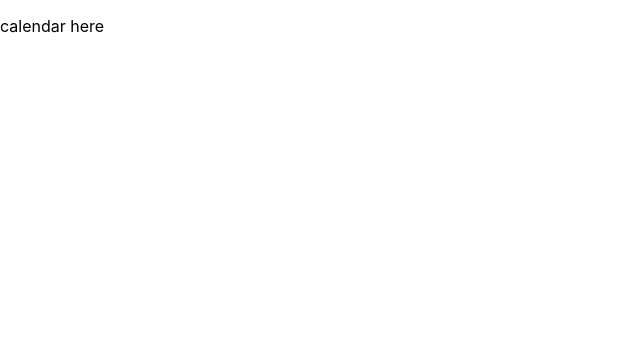
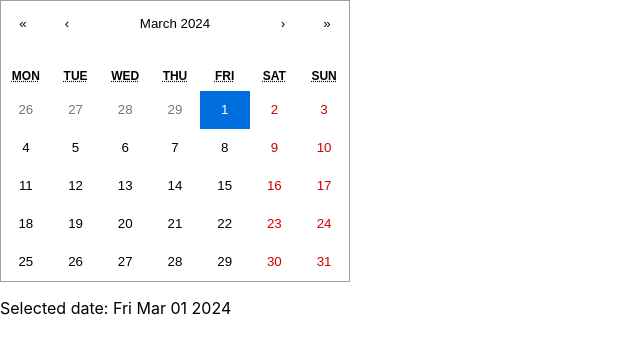
Before and after one commit to bsimonson1/Schedule-Sorcerers, a React (Create React App) app in the folder schedulesorcerers/: page /home in a window 1280 px wide. Shown: the top 354 px of the page, without its empty margins (0-640 px from the left). Built offline with nearby package versions, Linux system fonts and the light colour scheme.

Commit message:
added basic calendar and fixed navigation

```diff
--- a/schedulesorcerers/package.json
+++ b/schedulesorcerers/package.json
@@ -7,8 +7,9 @@
     "@testing-library/react": "^13.4.0",
     "@testing-library/user-event": "^13.5.0",
     "react": "^18.2.0",
+    "react-calendar": "^4.8.0",
     "react-dom": "^18.2.0",
-    "react-router-dom": "^6.22.2",
+    "react-router-dom": "^6.22.3",
     "react-scripts": "5.0.1",
     "web-vitals": "^2.1.4"
   },
--- a/schedulesorcerers/src/App.js
+++ b/schedulesorcerers/src/App.js
@@ -10,7 +10,7 @@ const App = () => {
     <BrowserRouter>
       <Routes>
         <Route exact path='/' Component={LoginPage} />
-        <Route path='/home' Component={HomePage} />
+        <Route path='/home' element={<HomePage />} />
       </Routes>
     </BrowserRouter>
   );
--- a/schedulesorcerers/src/auth/Login.js
+++ b/schedulesorcerers/src/auth/Login.js
@@ -1,7 +1,15 @@
 import React from 'react';
 import './Login.css'; // Import the CSS file for styling
+import { useNavigate } from 'react-router-dom';
 
 const LoginPage = () => {
+
+  const navigate = useNavigate();
+
+
+  const loginAuthentication = () => {//we need to actually implement this later
+    navigate("./home");
+  }
   return (
     <div className="login-page-container">
       <div className="right-side-bar">
@@ -23,7 +31,7 @@ const LoginPage = () => {
             <label htmlFor="password">Password:</label>
             <input type="password" id="password" />
           </div>
-          <button type="submit">Login</button>
+          <button onClick = {loginAuthentication} type="submit">Login</button>
         </form>
       </div>
     </div>
--- a/schedulesorcerers/src/home/HomePage.js
+++ b/schedulesorcerers/src/home/HomePage.js
@@ -1,12 +1,21 @@
-import React from 'react';
+import React, { useState } from 'react';
+import Calendar from 'react-calendar';
 import './HomePage.css';
+import 'react-calendar/dist/Calendar.css';
 
 const HomePage = () => {
+    const [date, setDate] = useState(new Date());
+
+    const onChange = (newDate) => {
+        setDate(newDate);
+    };
+
     return (
         <div>
-          <p>calendar here</p>
+            <Calendar onChange={onChange} value={date} />
+            <p>Selected date: {date.toDateString()}</p>
         </div>
-      );
+    );
 };
 
-export default HomePage
+export default HomePage;
```
Also changed, not shown: 1 other file (tests, documents, lock files or other folders).
